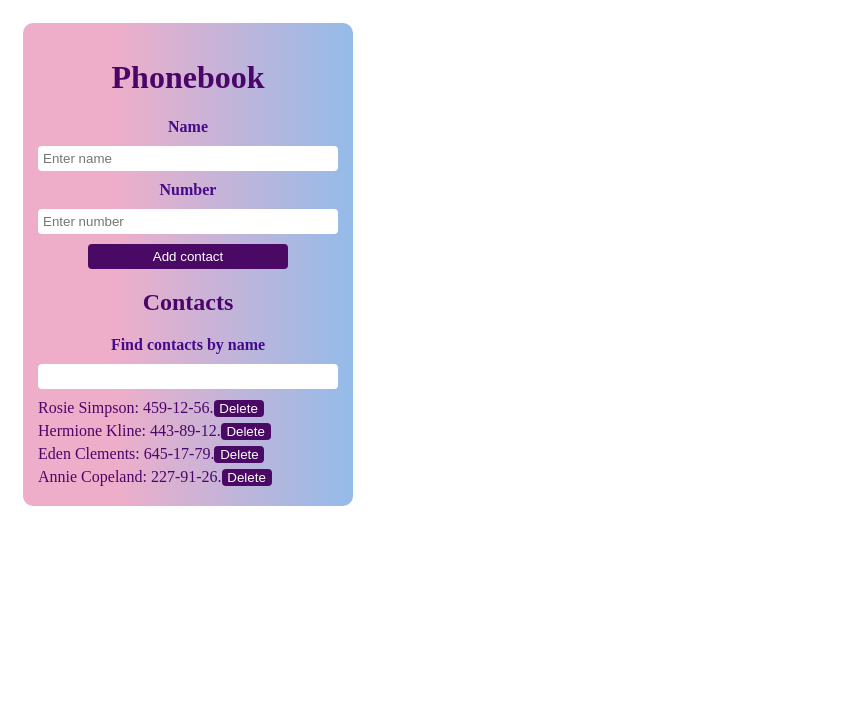
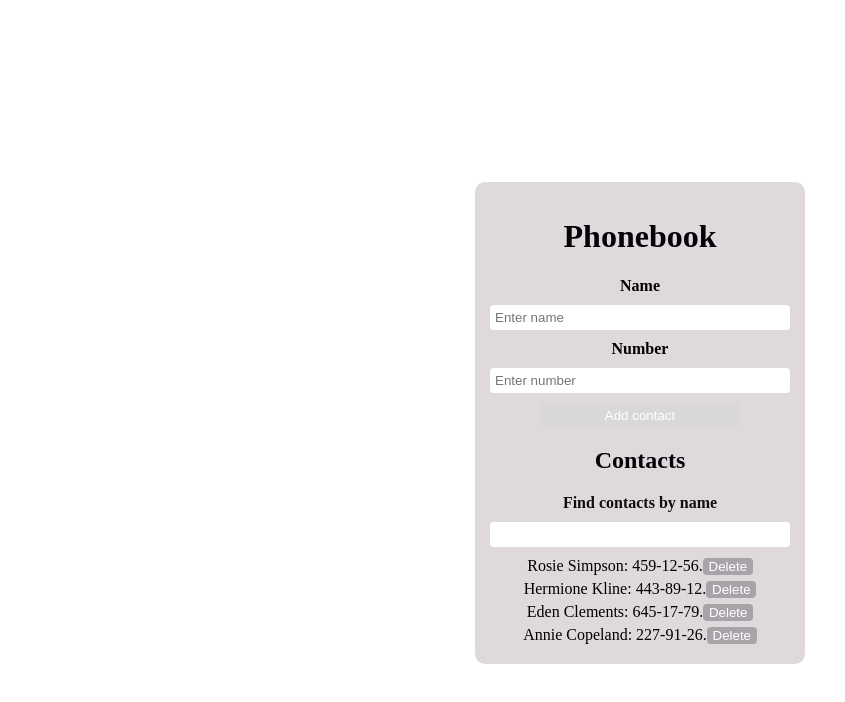
Before and after one commit to Reuelle/goit-react-hw-02-phonebook, a React (Create React App) app: page / in a window 1280 px wide. Shown: the top 702 px of the page, without its empty margins (0-845 px from the left). Built offline with nearby package versions, Linux system fonts and the light colour scheme.

Commit message:
style.css
design

```diff
--- a/src/components/App.jsx
+++ b/src/components/App.jsx
@@ -4,7 +4,7 @@ import { nanoid } from 'nanoid';
 import PhonebooksForm from './ContactForm/ContactForm';
 import PhonebookList from './ContactList/ContactList';
 import PhonebooksFilter from './ContactFilter/ContactFilter';
-import contacts from './SampleData.Js';
+import contacts from './SampleData';
 import styles from './Contact.module.css';
 
 class App extends Component {
@@ -12,6 +12,11 @@ class App extends Component {
     contacts: [...contacts],
     filter: '',
   };
+
+  componentDidMount() {
+    // Debugging initial state
+    console.log('Initial contacts:', this.state.contacts);
+  }
 
   removeContact = id => {
     this.setState(({ contacts }) => {
@@ -81,6 +86,7 @@ class App extends Component {
     const isContacts = Boolean(contacts.length);
 
     return (
+      <div className={styles['center-container']}>
         <div className={styles.wrapper}>
           <div className={styles.block}>
             <h1>Phonebook</h1>
@@ -94,6 +100,7 @@ class App extends Component {
             {!isContacts && <p>No contacts in list</p>}
           </div>
         </div>
+      </div>
     );
   }
 }
--- a/src/components/Contact.module.css
+++ b/src/components/Contact.module.css
@@ -1,17 +1,23 @@
+/* src/components/Contact.module.css */
+
 .phonebook {
   padding: 15px;
   text-align: center;
 }
+
 .wrapper {
   width: 300px;
-
-    background: rgb(238, 174, 202);
-    background: linear-gradient(
-      90deg,
-      rgba(238, 174, 202, 1) 28%,
-      rgba(148, 187, 233, 1) 100%
-    );
+  background: rgb(248, 246, 247);
+  background: rgb(223, 217, 220);
   padding: 15px;
   border-radius: 10px;
-    color: rgb(75, 5, 105);
+  color: rgb(6, 1, 8);
 }
+
+/* Add this new style to center the elements */
+.center-container {
+  display: flex;
+  justify-content: center;
+  align-items: center;
+  height: 100vh; /* Full height of the viewport */
+}
--- a/src/components/ContactFilter/ContactFilter.module.css
+++ b/src/components/ContactFilter/ContactFilter.module.css
@@ -11,6 +11,6 @@
     display: flex;
     flex-direction: column;
     margin-bottom: 10px;
-    color: rgb(70, 10, 139);
+    color: rgb(16, 14, 19);
     font-weight: 700;
 }
--- a/src/components/ContactForm/ContactForm.module.css
+++ b/src/components/ContactForm/ContactForm.module.css
@@ -2,20 +2,20 @@
     display: flex;
         flex-direction: column;
         margin-bottom: 10px;
-    color: rgb(70, 10, 139);
+    color: rgb(2, 1, 3);
     font-weight: 700;
 }
 .btn {
     width: 200px;
     padding: 5px;
-    background: rgb(73, 9, 100);
+    background: rgb(218, 215, 219);
     color: white;
     border: transparent;
     border-radius: 4px;
     cursor: pointer;
     &:hover {
         color: rgb(58, 25, 58);
-        background: rgb(124, 83, 141);
+        background: rgb(149, 146, 150);
     }
 }
 .input {
--- a/src/components/ContactList/ContactList.module.css
+++ b/src/components/ContactList/ContactList.module.css
@@ -1,7 +1,7 @@
 .btn {
     width: 50px;
     padding: 1px;
-    background: rgb(73, 9, 100);
+    background: rgb(167, 163, 168);
     color: white;
     border: transparent;
     border-radius: 4px;
@@ -9,14 +9,15 @@
 
     &:hover {
         color: rgb(58, 25, 58);
-        background: rgb(124, 83, 141);
+        background: rgb(116, 105, 121);
     }
 }
 .list {
     margin: 0;
     padding: 0;
     list-style: none;
-    text-align: start;
+    text-align: center;
+    color: black;
 
 }
 .item {
```
Lines whose indentation alone changed are shown as unchanged.
